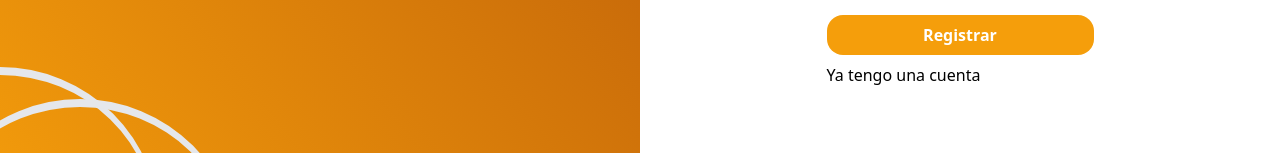
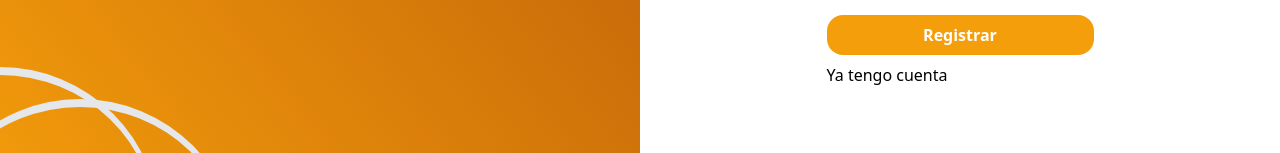
Before and after one commit to LeunamDiaz/Bee-Zafe, a Next.js app: page /register in a window 1280 px wide. Shown: the part 541-694 px from the top of the page. Built offline with nearby package versions, Linux system fonts and the light colour scheme.

Commit message:
New Buttons

```diff
--- a/pages/login.js
+++ b/pages/login.js
@@ -60,7 +60,7 @@ export default function Login() {
             <input className="pl-2 outline-none border-none" type="password" name="password" value={formData.password} onChange={handleChange} placeholder="Contraseña" style={{ color: 'black' }} />
           </div>
           <button type="submit" className="block w-full bg-amber-500 hover:bg-amber-600 mt-4 py-2 rounded-2xl text-white font-semibold mb-2">Iniciar Sesión</button>
-		  <Link href="/register">
+		  <Link href="/register" className="text-black">
             <div>No tengo cuenta</div>
           </Link>
         </form>
--- a/pages/register.js
+++ b/pages/register.js
@@ -86,8 +86,8 @@ export default function Register() {
             <input className="pl-2 outline-none border-none" type="password" name="confirmPassword" value={formData.confirmPassword} onChange={handleChange} placeholder="Confirma tu contraseña" style={{ color: 'black' }} />
           </div>
           <button type="submit" className="block w-full bg-amber-500 hover:bg-amber-600 mt-4 py-2 rounded-2xl text-white font-semibold mb-2">Registrar</button>
-          <Link href="/login">
-            <div>Ya tengo una cuenta</div>
+          <Link href="/login" className="text-black">
+            <div>Ya tengo cuenta</div>
           </Link>
         </form>
       </div>
```
